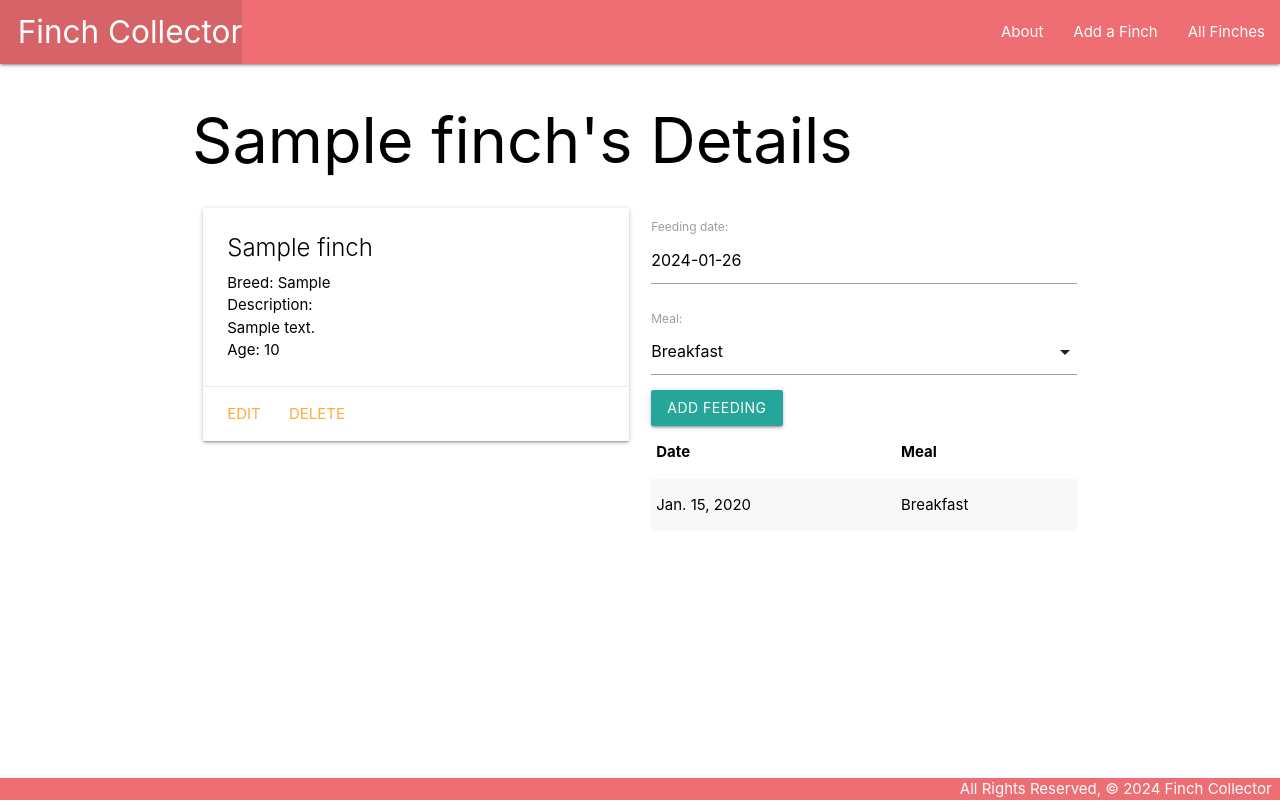
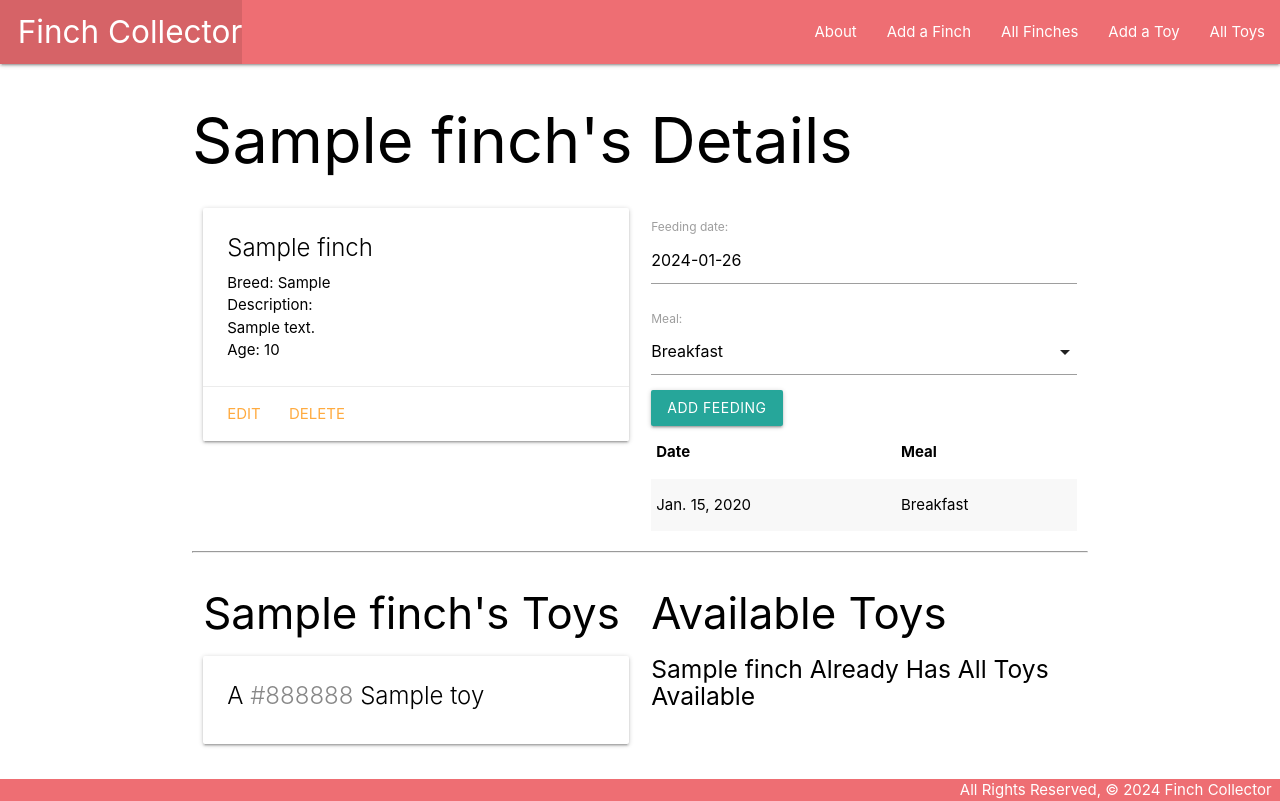
Before and after one commit to ariellepollock/finchcollector, a Django app: page /finches/1 in a window 1280 px wide. Run offline with Django 4.2, Linux system fonts and the light colour scheme; tables that the repository leaves empty hold one stand-in row (values such as "Sample post").

Commit message:
fix routing

```diff
--- a/main_app/templates/base.html
+++ b/main_app/templates/base.html
@@ -21,6 +21,8 @@
                     <li><a href="{% url 'about' %}">About</a></li>
                     <li><a href="{% url 'finches_create' %}">Add a Finch</a></li>
                     <li><a href="{% url 'index' %}">All Finches</a></li>
+                    <li><a href="{% url 'toys_create' %}">Add a Toy</a></li>
+                    <li><a href="{% url 'toys_index' %}">All Toys</a></li>
                 </ul>
             </div>
         </nav>
--- a/main_app/templates/finches/detail.html
+++ b/main_app/templates/finches/detail.html
@@ -45,6 +45,48 @@
     </div>
 </div>
 
+<hr>
+<div class="row">
+  <div class="col s6">
+    <h3>{{ finch.name }}'s Toys</h3>
+    {% if finch.toys.count %}
+      {% for toy in finch.toys.all %}
+        <div class="card">
+          <div class="card-content">
+            <span class="card-title">
+              A <span style="color: {{ toy.color }}">{{ toy.color }}</span> {{ toy.name }}
+            </span>
+          </div>
+        </div>
+      {% endfor %}
+    {% else %}
+      <h5>No Toys</h5>
+    {% endif %}
+  </div>
+
+<div class="col s6">
+    <h3>Available Toys</h3>
+    {% if toys.count %}
+      {% for toy in toys.all %}
+        <div class="card">
+          <div class="card-content">
+            <span class="card-title">
+              A <span style="color: {{ toy.color }}">{{ toy.color }}</span> {{ toy.name }}
+            </span>
+          </div>
+          <div class="card-action">
+            <form action="" method="POST">
+              {% csrf_token %}
+              <button type="submit" class="btn">Add</button>
+            </form>
+          </div>
+        </div>
+      {% endfor %}
+    {% else %}
+      <h5>{{finch.name}} Already Has All Toys Available</h5>
+    {% endif %}
+  </div>
+
 <script>
     const dateEl = document.getElementById('id_date');
     // M is Materialize's global variable
--- a/main_app/templates/toys/index.html
+++ b/main_app/templates/toys/index.html
@@ -5,7 +5,7 @@
 
     {% for toy in object_list %}
         <div class="card">
-            <a href="{% url 'toys_detail' toy.id %}">
+            <a href="{% url 'toy_detail' toy.id %}">
                 <div class="card-content">
                     <span class="card-title">
                         A <span style="color: {{ toy.color }}">{{toy.color}}</span> {{toy.name}}
--- a/main_app/urls.py
+++ b/main_app/urls.py
@@ -15,5 +15,6 @@ urlpatterns = [
     path('toys/create/', views.ToyCreate.as_view(), name='toys_create'),
     path('toys/<int:pk>/update/', views.ToyUpdate.as_view(), name='toys_update'),
     path('toys/<int:pk>/delete/', views.ToyDelete.as_view(), name='toys_delete'),
+    path('toys/<int:pk>/', views.ToyDetail.as_view(), name='toy_detail'),
 	path('finches/<int:finch_id>/assoc_toy/<int:toy_id>/', views.assoc_toy, name='assoc_toy'),
 ]
```
Also changed, not shown: main_app/templates/main_app/toy_form.html (added, +17 -0 lines), 1 other file.
